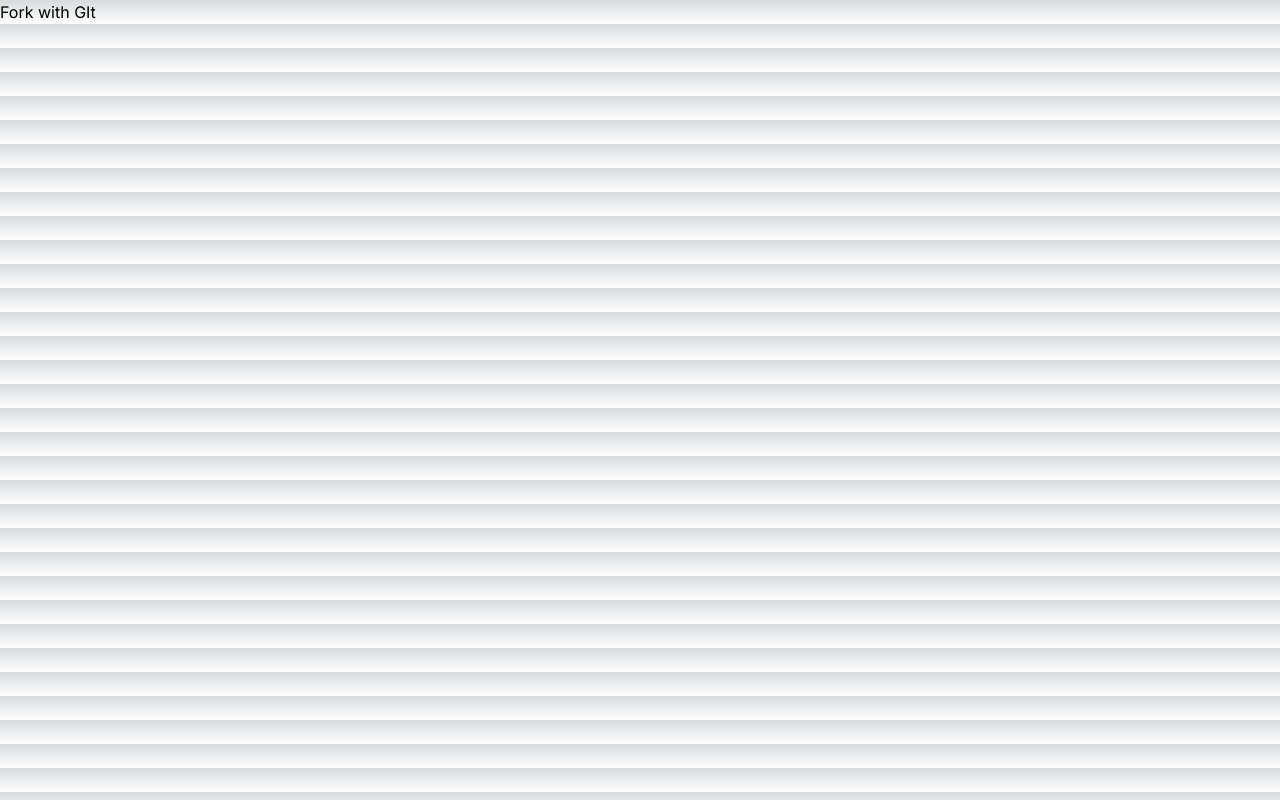
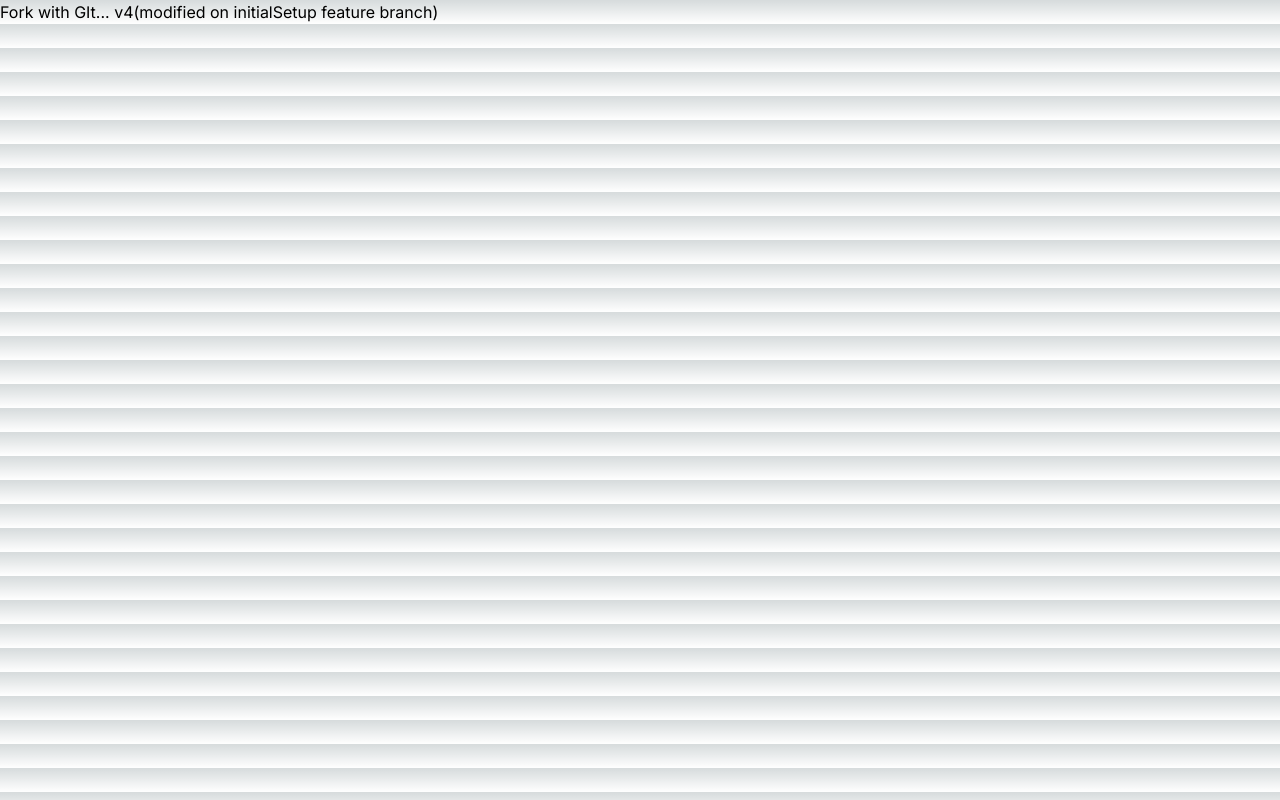
Before and after one commit to johnddong/forkgui, a Next.js app: page / in a window 1280 px wide. Built offline with nearby package versions, Linux system fonts and the light colour scheme.

Commit message:
add heading to main page

```diff
--- a/app/page.tsx
+++ b/app/page.tsx
@@ -2,6 +2,6 @@ import Image from 'next/image';
 
 export default function Home() {
   return (
-    <h1>Fork with GIt</h1>
+    <h1>Fork with GIt... v4(modified on initialSetup feature branch)</h1>
   );
 }
```
